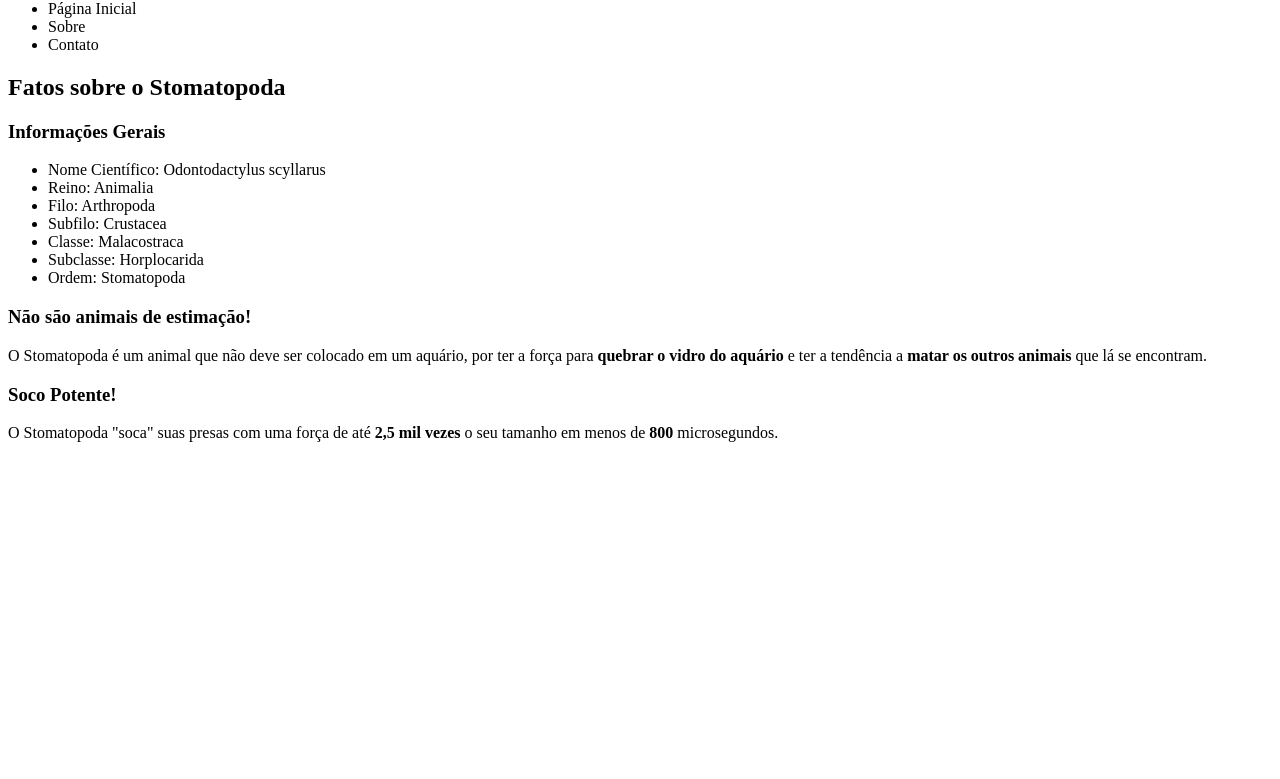
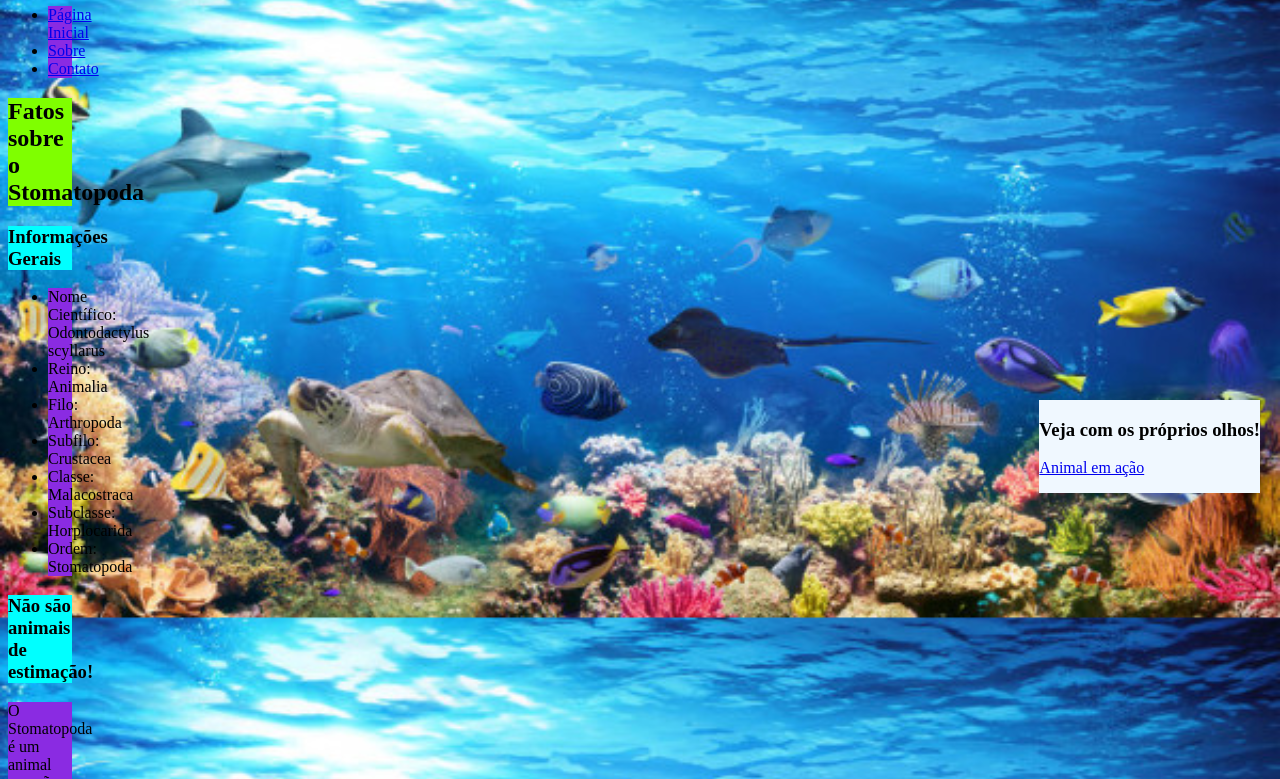
Before and after one commit to Kuytinho/trybe-exercicios, a plain HTML site: page Fundamentos/bloco-3-introducao-a-html-e-css/dia-4-html-css-html-semantico/index-prática.html in a window 1280 px wide. Shown: the part 80-859 px from the top of the page. Before the commit the page ends 800 px from the top, so only its background shows below. Drawn offline with Linux system fonts and the light colour scheme.

Commit message:
exercicio feito

```diff
--- a/Fundamentos/bloco-3-introducao-a-html-e-css/dia-4-html-css-html-semantico/index-prática.html
+++ b/Fundamentos/bloco-3-introducao-a-html-e-css/dia-4-html-css-html-semantico/index-prática.html
@@ -8,20 +8,20 @@
   <body>
     <!--insira os elementos aqui-->
     <header>
-        <h1>Soco a 80km/h: Conheça o Stomatopoda .</h1>
+        <h1 id="title">Soco a 80km/h: Conheça o Stomatopoda .</h1>
     </header>
     <nav>
         <ul>
-            <li>Página Inicial</li>
-            <li>Sobre</li>
-            <li>Contato</li>
+            <li class="link"><a href="#title">Página Inicial</a></li>
+            <li class="link"><a href="#lucas"> Sobre</a></li>
+            <li class="link"><a href="#lucas">Contato</a></li>
         </ul>
     </nav>
     <main>
         <article>
             <h2>Fatos sobre o Stomatopoda</h2>
             <section class="geral">
-                <h3>Informações Gerais</h3>
+                <h3 class="tit">Informações Gerais</h3>
                 <ul>
                     <li>Nome Científico: Odontodactylus scyllarus</li>
                     <li>Reino: Animalia</li>
@@ -33,15 +33,38 @@
                 </ul>
             </section>
             <section class="aquário">
-                <h3>Não são animais de estimação!</h3>
-                <p>O Stomatopoda é um animal que não deve ser colocado em um aquário, por ter a força para <b>quebrar o vidro do aquário</b> e ter a tendência a <b>matar os outros animais</b> que lá se encontram.</p>
+                <h3 class="tit">Não são animais de estimação!</h3>
+                <p class="par">O Stomatopoda é um animal que não deve ser colocado em um aquário, por ter a força para <b>quebrar o vidro do aquário</b> e ter a tendência a <b>matar os outros animais</b> que lá se encontram.</p>
+                <img src="./mantis_shrimp2_6.png">
             </section>
             <section class="punch">
-                <h3>Soco Potente!</h3>
-                <p>O Stomatopoda "soca" suas presas com uma força de até <b>2,5 mil vezes </b>o seu tamanho em menos de <b>800</b> microsegundos.</p>
+                <h3 class="tit">Soco Potente!</h3>
+                <p class="par">O Stomatopoda "soca" suas presas com uma força de até <b>2,5 mil vezes </b>o seu tamanho em menos de <b>800</b> microsegundos.</p>
+                <img src="./camarão-mau-4931456.jpg" id="boxe">
+            </section>
+            <section class="vision">
+                <h3 class="tit">Visão impecável!</h3>
+                <p class="par">O Stomatopoda possui visão de <b>360 graus</b>, é capaz de determinar profundidade e localização de objetos em três ângulos, alem de possuir <b>8 fotorreceptores para distinção de cores</b>.</p>
+                <img src="./olho.jpg">
+            </section>
+            <section class="ref">
+                <h3 class="tit">Referências Bibliográficas</h3>
+                <ul>
+                    <li class="link"><a href="https://theoatmeal.com/comics/mantis_shrimp">theoatmeal.com</a></li>
+                    <li class="link"><a href="https://www.nationalgeographic.com/science/article/natures-most-amazing-eyes-just-got-a-bit-weirder">nationalgeographic.com/</a></li>
+                    <li class="link"><a href="https://pt.wikipedia.org/wiki/Stomatopoda">wikipedia.com</a></li>
+                    <li class="link"><a href="https://www.bichonativo.com.br/post/2018/03/20/curiosidade-animal-habilidades-do-tamarutaca#:~:text=Este%20nocaute%20equivale%20a%20um,(at%C3%A9%2016%20cores%20prim%C3%A1rias).">bichonativo.com.br</a></li>
+                </ul>
             </section>
 
         </article>
+        <aside class="aside">
+            <h3>Veja com os próprios olhos!</h3>
+            <p class="link"><a href="https://www.youtube.com/watch?v=E0Li1k5hGBE">Animal em ação</a></p>
+        </aside>
     </main>
+    <footer>
+        <p class="par" id="lucas">Conteúdo compilado por Lucas Carvalho de Medeiros, 2022.</p>
+    </footer>
   </body>
 </html>
--- a/Fundamentos/bloco-3-introducao-a-html-e-css/dia-4-html-css-html-semantico/style-prática.css
+++ b/Fundamentos/bloco-3-introducao-a-html-e-css/dia-4-html-css-html-semantico/style-prática.css
@@ -0,0 +1,36 @@
+#boxe {
+    width: 500px;
+}
+body{
+    background-image: url(./fundo.jpg);
+    background-size: 100%;
+}
+h1 {
+    background-color: whitesmoke;
+    text-align: center;
+    font-family: Cambria, Cochin, Georgia, Times, 'Times New Roman', serif;
+}
+h2 {
+    background-color: chartreuse;
+    margin-right: 1200px;
+}
+.aside {
+    display: inline-block;
+    background-color: aliceblue;
+    margin-right: 20px;
+        position: absolute;
+            top:60%;
+            right: 0%;
+
+}
+.tit {
+    background-color: aqua;
+    margin-right: 1200px;
+}
+.par,li {
+    background-color: blueviolet;
+    margin-right: 1200px;
+}
+.link :hover{
+    color: rgb(14, 14, 14);
+}
```
Also changed, not shown: Fundamentos/bloco-3-introducao-a-html-e-css/dia-4-html-css-html-semantico/camarão-mau-4931456.jpg (added), Fundamentos/bloco-3-introducao-a-html-e-css/dia-4-html-css-html-semantico/fundo.jpg (added), Fundamentos/bloco-3-introducao-a-html-e-css/dia-4-html-css-html-semantico/mantis_shrimp2_6.png (added), Fundamentos/bloco-3-introducao-a-html-e-css/dia-4-html-css-html-semantico/olho.jpg (added).
